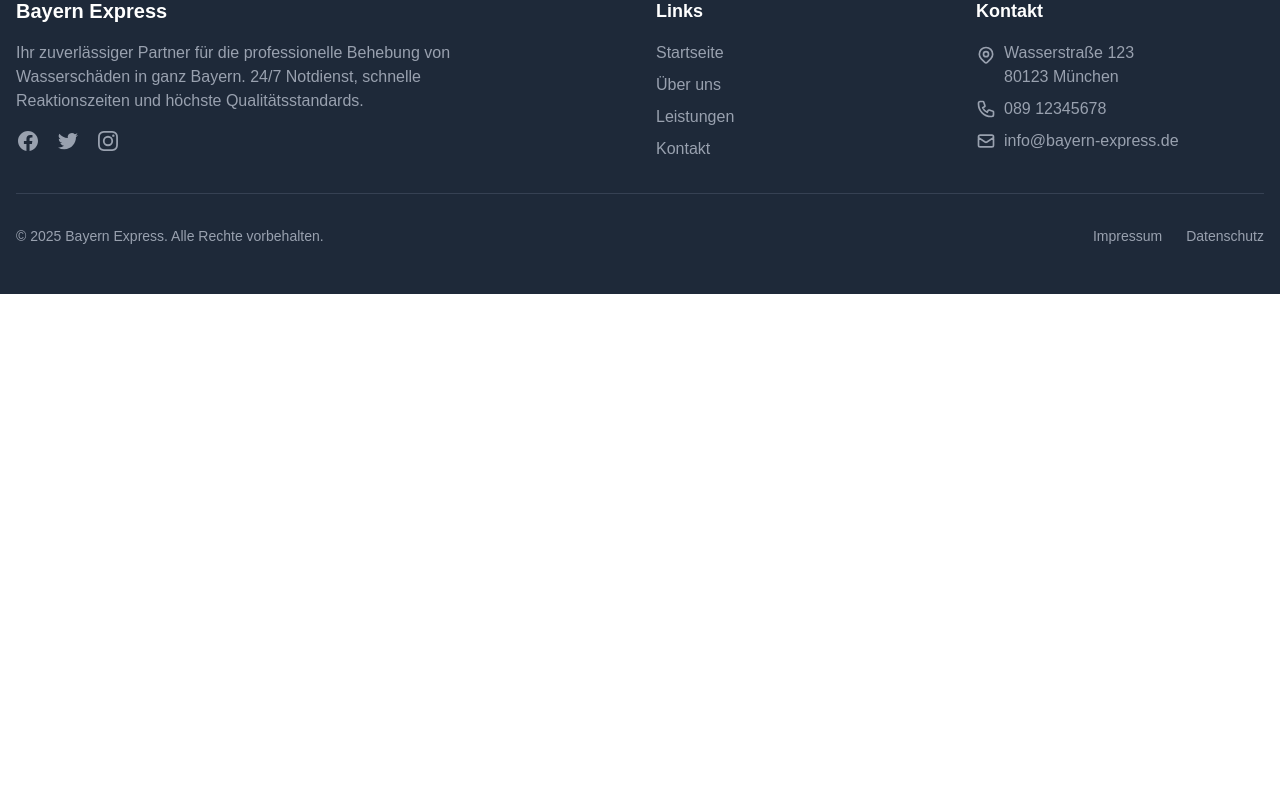
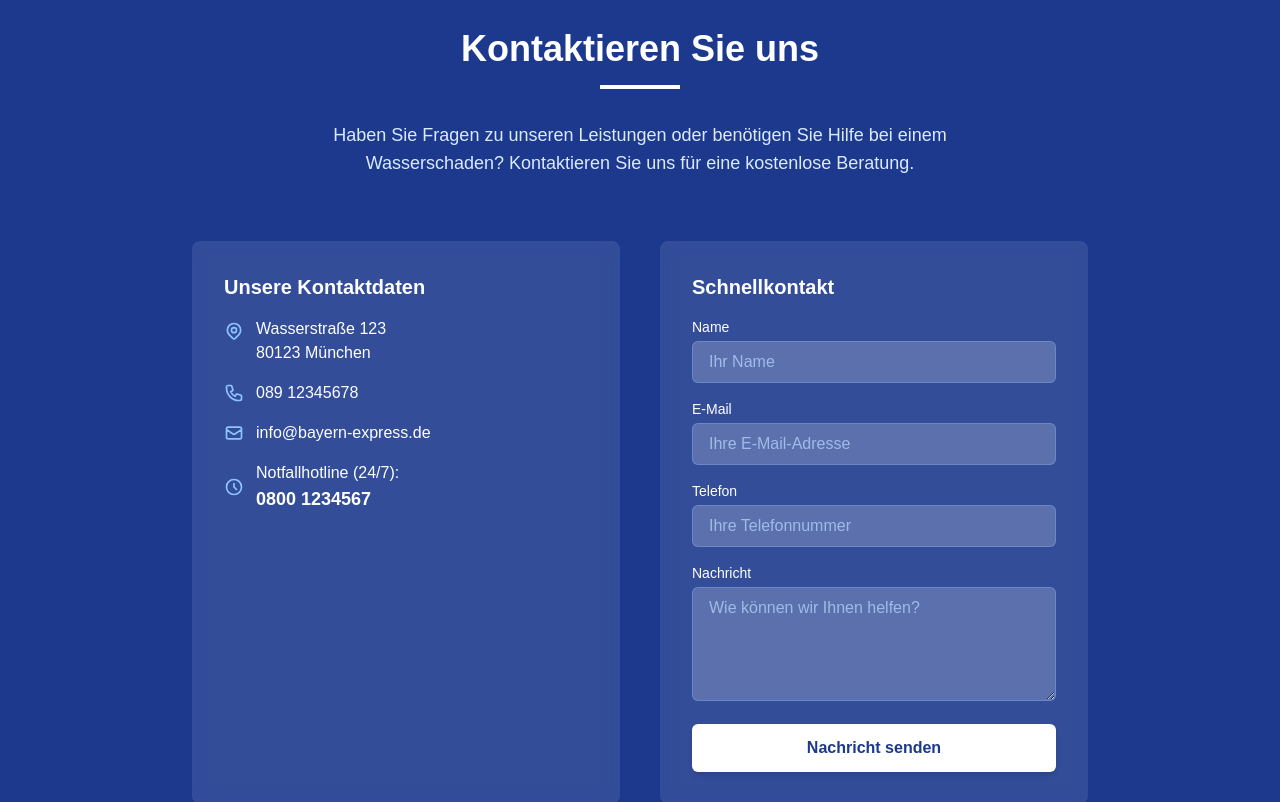
Before and after one commit to tomislav-varga/bayern-express, a Next.js app: page / in a window 1280 px wide. Shown: the part 2480-3282 px from the top of the page. Before the commit the page ends 2774 px from the top, so only its background shows below. Built offline with nearby package versions, Linux system fonts and the light colour scheme.

Commit message:
add: contact section

```diff
--- a/src/app/page.tsx
+++ b/src/app/page.tsx
@@ -2,6 +2,7 @@ import Navbar from "@/components/Navbar";
 import HeroSection from "@/components/HeroSection";
 import AboutSection from "@/components/AboutSection";
 import ServicesSection from "@/components/ServicesSection";
+import ContactSection from "@/components/ContactSection";
 import Footer from "@/components/Footer";
 
 export default function Home() {
@@ -11,6 +12,7 @@ export default function Home() {
       <HeroSection />
       <AboutSection />
       <ServicesSection />
+      <ContactSection />
       <Footer />
     </main>
   );
--- /dev/null
+++ b/src/components/ContactSection.tsx
@@ -0,0 +1,117 @@
+import { FC } from 'react';
+
+const ContactSection: FC = () => {
+  return (
+    <section id="contact" className="py-20 bg-blue-900 text-white">
+      <div className="container mx-auto px-4">
+        <div className="text-center mb-16">
+          <h2 className="text-3xl md:text-4xl font-bold mb-4">Kontaktieren Sie uns</h2>
+          <div className="w-20 h-1 bg-white mx-auto mb-8"></div>
+          <p className="text-blue-100 max-w-2xl mx-auto text-lg">
+            Haben Sie Fragen zu unseren Leistungen oder benötigen Sie Hilfe bei einem Wasserschaden? Kontaktieren Sie uns für eine kostenlose Beratung.
+          </p>
+        </div>
+
+        <div className="grid grid-cols-1 md:grid-cols-2 gap-10 max-w-4xl mx-auto">
+          <div className="bg-white/10 backdrop-blur-sm p-8 rounded-lg">
+            <h3 className="text-xl font-semibold mb-4">Unsere Kontaktdaten</h3>
+
+            <div className="space-y-4">
+              <div className="flex items-start">
+                <svg className="w-5 h-5 text-blue-300 mt-1 mr-3" fill="none" stroke="currentColor" viewBox="0 0 24 24" xmlns="http://www.w3.org/2000/svg">
+                  <path strokeLinecap="round" strokeLinejoin="round" strokeWidth="2" d="M17.657 16.657L13.414 20.9a1.998 1.998 0 01-2.827 0l-4.244-4.243a8 8 0 1111.314 0z"></path>
+                  <path strokeLinecap="round" strokeLinejoin="round" strokeWidth="2" d="M15 11a3 3 0 11-6 0 3 3 0 016 0z"></path>
+                </svg>
+                <address className="not-italic">
+                  Wasserstraße 123<br />
+                  80123 München
+                </address>
+              </div>
+
+              <div className="flex items-center">
+                <svg className="w-5 h-5 text-blue-300 mr-3" fill="none" stroke="currentColor" viewBox="0 0 24 24" xmlns="http://www.w3.org/2000/svg">
+                  <path strokeLinecap="round" strokeLinejoin="round" strokeWidth="2" d="M3 5a2 2 0 012-2h3.28a1 1 0 01.948.684l1.498 4.493a1 1 0 01-.502 1.21l-2.257 1.13a11.042 11.042 0 005.516 5.516l1.13-2.257a1 1 0 011.21-.502l4.493 1.498a1 1 0 01.684.949V19a2 2 0 01-2 2h-1C9.716 21 3 14.284 3 6V5z"></path>
+                </svg>
+                <span>089 12345678</span>
+              </div>
+
+              <div className="flex items-center">
+                <svg className="w-5 h-5 text-blue-300 mr-3" fill="none" stroke="currentColor" viewBox="0 0 24 24" xmlns="http://www.w3.org/2000/svg">
+                  <path strokeLinecap="round" strokeLinejoin="round" strokeWidth="2" d="M3 8l7.89 5.26a2 2 0 002.22 0L21 8M5 19h14a2 2 0 002-2V7a2 2 0 00-2-2H5a2 2 0 00-2 2v10a2 2 0 002 2z"></path>
+                </svg>
+                <a href="mailto:info@bayern-express.de" className="hover:text-blue-300 transition duration-300">
+                  info@bayern-express.de
+                </a>
+              </div>
+
+              <div className="flex items-center">
+                <svg className="w-5 h-5 text-blue-300 mr-3" fill="none" stroke="currentColor" viewBox="0 0 24 24" xmlns="http://www.w3.org/2000/svg">
+                  <path strokeLinecap="round" strokeLinejoin="round" strokeWidth="2" d="M12 8v4l3 3m6-3a9 9 0 11-18 0 9 9 0 0118 0z"></path>
+                </svg>
+                <div>
+                  <p>Notfallhotline (24/7):</p>
+                  <p className="font-bold text-lg">0800 1234567</p>
+                </div>
+              </div>
+            </div>
+          </div>
+
+          <div className="bg-white/10 backdrop-blur-sm p-8 rounded-lg">
+            <h3 className="text-xl font-semibold mb-4">Schnellkontakt</h3>
+
+            <form className="space-y-4">
+              <div>
+                <label htmlFor="name" className="block text-sm font-medium mb-1">Name</label>
+                <input
+                  type="text"
+                  id="name"
+                  className="w-full px-4 py-2 rounded-md bg-white/20 border border-blue-300/30 focus:border-blue-300 focus:ring focus:ring-blue-200 focus:ring-opacity-50 text-white placeholder-blue-200/70"
+                  placeholder="Ihr Name"
+                />
+              </div>
+
+              <div>
+                <label htmlFor="email" className="block text-sm font-medium mb-1">E-Mail</label>
+                <input
+                  type="email"
+                  id="email"
+                  className="w-full px-4 py-2 rounded-md bg-white/20 border border-blue-300/30 focus:border-blue-300 focus:ring focus:ring-blue-200 focus:ring-opacity-50 text-white placeholder-blue-200/70"
+                  placeholder="Ihre E-Mail-Adresse"
+                />
+              </div>
+
+              <div>
+                <label htmlFor="phone" className="block text-sm font-medium mb-1">Telefon</label>
+                <input
+                  type="tel"
+                  id="phone"
+                  className="w-full px-4 py-2 rounded-md bg-white/20 border border-blue-300/30 focus:border-blue-300 focus:ring focus:ring-blue-200 focus:ring-opacity-50 text-white placeholder-blue-200/70"
+                  placeholder="Ihre Telefonnummer"
+                />
+              </div>
+
+              <div>
+                <label htmlFor="message" className="block text-sm font-medium mb-1">Nachricht</label>
+                <textarea
+                  id="message"
+                  rows={4}
+                  className="w-full px-4 py-2 rounded-md bg-white/20 border border-blue-300/30 focus:border-blue-300 focus:ring focus:ring-blue-200 focus:ring-opacity-50 text-white placeholder-blue-200/70"
+                  placeholder="Wie können wir Ihnen helfen?"
+                ></textarea>
+              </div>
+
+              <button
+                type="submit"
+                className="w-full bg-white text-blue-900 hover:bg-blue-100 px-6 py-3 rounded-md font-semibold transition duration-300 shadow-md"
+              >
+                Nachricht senden
+              </button>
+            </form>
+          </div>
+        </div>
+      </div>
+    </section>
+  );
+};
+
+export default ContactSection;
--- a/src/components/ServicesSection.tsx
+++ b/src/components/ServicesSection.tsx
@@ -76,9 +76,13 @@ const ServicesSection: FC = () => {
         </div>
 
         <div className="mt-16 text-center">
-          <button className="bg-blue-600 hover:bg-blue-700 text-white px-8 py-4 rounded-md font-semibold transition duration-300 shadow-lg">
+
+          <Link
+            href="#contact"
+            className="bg-blue-600 hover:bg-blue-700 text-white px-8 py-4 rounded-md font-semibold transition duration-300 shadow-lg inline-block"
+          >
             Kostenlose Beratung anfordern
-          </button>
+          </Link>
         </div>
       </div>
     </section>
```
